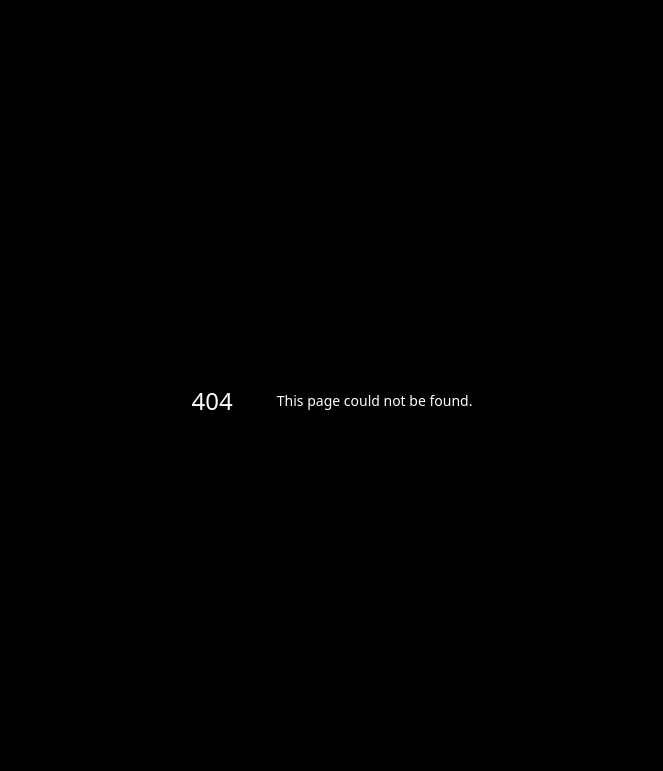
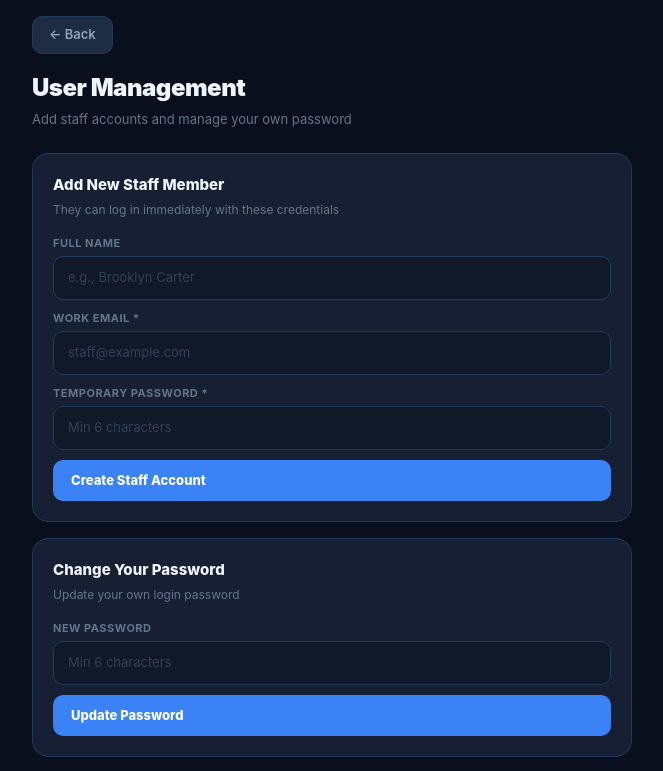
Before and after one commit to ASC-Harrison/nextjs-with-supabase, a Next.js app: page /admin-users in a window 1280 px wide. Before the commit this address had no page. Shown: the top 771 px of the page, without its empty margins (308-971 px from the left). Built offline with nearby package versions, Linux system fonts and the light colour scheme; no server answers.

Commit message:
Create page.tsx

```diff
--- /dev/null
+++ b/app/admin-users/page.tsx
@@ -0,0 +1,160 @@
+"use client";
+
+import { useEffect, useState } from "react";
+import { useRouter } from "next/navigation";
+import { createClient } from "@supabase/supabase-js";
+
+const supabase = createClient(
+  process.env.NEXT_PUBLIC_SUPABASE_URL!,
+  process.env.NEXT_PUBLIC_SUPABASE_ANON_KEY!
+);
+
+const CSS = `
+  *,*::before,*::after{box-sizing:border-box;}
+  body{margin:0;background:#0a0f1e;font-family:-apple-system,BlinkMacSystemFont,'SF Pro Display','Segoe UI',sans-serif;}
+  .root{min-height:100vh;background:#0a0f1e;color:#f0f6ff;padding:0 16px 60px;}
+  .wrap{max-width:600px;margin:0 auto;}
+  .back-btn{display:inline-flex;align-items:center;gap:6px;background:#1e2d42;border:1px solid #1e3a5f;border-radius:10px;padding:8px 16px;font-size:13px;font-weight:600;color:#94a3b8;cursor:pointer;margin-top:16px;margin-bottom:16px;font-family:inherit;}
+  .title{font-size:24px;font-weight:900;color:#f0f6ff;letter-spacing:-0.5px;margin-bottom:4px;}
+  .sub{font-size:13px;color:#64748b;margin-bottom:24px;}
+  .card{background:#162032;border:1px solid #1e3a5f;border-radius:16px;padding:20px;margin-bottom:16px;}
+  .card-title{font-size:15px;font-weight:800;color:#f0f6ff;margin-bottom:4px;}
+  .card-sub{font-size:12px;color:#64748b;margin-bottom:16px;}
+  .label{font-size:11px;font-weight:700;color:#64748b;text-transform:uppercase;letter-spacing:0.5px;margin-bottom:5px;display:block;}
+  .inp{width:100%;border-radius:10px;border:1px solid #1e3a5f;background:#111827;color:#f0f6ff;padding:11px 14px;font-size:13px;font-family:inherit;outline:none;transition:all 0.18s;margin-bottom:10px;}
+  .inp:focus{border-color:#3b82f6;box-shadow:0 0 0 3px rgba(59,130,246,0.1);}
+  .inp::placeholder{color:#334155;}
+  .btn{border-radius:10px;padding:11px 18px;font-size:13px;font-weight:800;cursor:pointer;border:none;font-family:inherit;transition:all 0.18s;display:inline-flex;align-items:center;gap:6px;}
+  .btn-ac{background:#3b82f6;color:#fff;}
+  .btn-ac:hover{background:#2563eb;}
+  .btn-gh{background:#1e2d42;color:#94a3b8;border:1px solid #1e3a5f;}
+  .btn-gh:hover{color:#f0f6ff;}
+  .btn-err{background:rgba(239,68,68,0.15);color:#fca5a5;border:1px solid rgba(239,68,68,0.3);}
+  .btn:disabled{opacity:0.4;cursor:not-allowed;}
+  .btn-full{width:100%;}
+  .user-row{display:flex;align-items:center;justify-content:space-between;gap:12px;padding:12px 0;border-bottom:1px solid #1e3a5f;}
+  .user-row:last-child{border-bottom:none;}
+  .user-email{font-size:13px;font-weight:600;color:#f0f6ff;word-break:break-all;}
+  .user-date{font-size:11px;color:#64748b;margin-top:2px;}
+  .badge{display:inline-flex;align-items:center;padding:2px 8px;border-radius:9999px;font-size:10px;font-weight:800;}
+  .badge-ok{background:rgba(16,185,129,0.15);color:#6ee7b7;border:1px solid rgba(16,185,129,0.3);}
+  .err{background:rgba(239,68,68,0.1);border:1px solid rgba(239,68,68,0.3);border-radius:10px;padding:12px;font-size:13px;color:#fca5a5;margin-bottom:14px;}
+  .ok{background:rgba(16,185,129,0.1);border:1px solid rgba(16,185,129,0.3);border-radius:10px;padding:12px;font-size:13px;color:#6ee7b7;margin-bottom:14px;}
+  .divider{height:1px;background:#1e3a5f;margin:16px 0;}
+  .current-user{background:rgba(59,130,246,0.08);border:1px solid rgba(59,130,246,0.2);border-radius:10px;padding:12px 14px;font-size:12px;color:#93c5fd;margin-bottom:20px;}
+`;
+
+export default function AdminUsersPage() {
+  const router = useRouter();
+  const [currentUser, setCurrentUser] = useState<any>(null);
+  const [newEmail,    setNewEmail]    = useState("");
+  const [newPassword, setNewPassword] = useState("");
+  const [newName,     setNewName]     = useState("");
+  const [loading,     setLoading]     = useState(false);
+  const [msg,         setMsg]         = useState<{type:"ok"|"err";text:string}|null>(null);
+  const [changePw,    setChangePw]    = useState("");
+  const [changePwLoading, setChangePwLoading] = useState(false);
+
+  useEffect(() => {
+    supabase.auth.getUser().then(({ data }) => setCurrentUser(data.user));
+  }, []);
+
+  async function handleInvite(e: React.FormEvent) {
+    e.preventDefault();
+    if (!newEmail.trim() || !newPassword.trim()) return;
+    setLoading(true); setMsg(null);
+    try {
+      const res = await fetch("/api/admin/invite-user", {
+        method: "POST",
+        headers: { "Content-Type": "application/json" },
+        body: JSON.stringify({ email: newEmail.trim(), password: newPassword, name: newName.trim() }),
+      });
+      const json = await res.json();
+      if (!json.ok) { setMsg({ type:"err", text: json.error }); }
+      else { setMsg({ type:"ok", text: `User ${newEmail} created successfully!` }); setNewEmail(""); setNewPassword(""); setNewName(""); }
+    } catch (e: any) { setMsg({ type:"err", text: e?.message ?? "Failed" }); }
+    finally { setLoading(false); }
+  }
+
+  async function handleChangePassword(e: React.FormEvent) {
+    e.preventDefault();
+    if (!changePw.trim() || changePw.length < 6) { setMsg({ type:"err", text:"Password must be at least 6 characters." }); return; }
+    setChangePwLoading(true); setMsg(null);
+    try {
+      const { error } = await supabase.auth.updateUser({ password: changePw });
+      if (error) { setMsg({ type:"err", text: error.message }); }
+      else { setMsg({ type:"ok", text:"Password updated successfully!" }); setChangePw(""); }
+    } catch (e: any) { setMsg({ type:"err", text: e?.message ?? "Failed" }); }
+    finally { setChangePwLoading(false); }
+  }
+
+  async function handleLogout() {
+    await supabase.auth.signOut();
+    router.push("/login");
+  }
+
+  return (
+    <>
+      <style dangerouslySetInnerHTML={{ __html: CSS }} />
+      <div className="root">
+        <div className="wrap">
+          <button onClick={() => router.push("/")} className="back-btn">← Back</button>
+          <div className="title">User Management</div>
+          <div className="sub">Add staff accounts and manage your own password</div>
+
+          {currentUser && (
+            <div className="current-user">
+              Signed in as: <strong>{currentUser.email}</strong>
+              <button onClick={handleLogout} style={{ marginLeft: 12, background:"rgba(239,68,68,0.15)", border:"1px solid rgba(239,68,68,0.3)", borderRadius:8, color:"#fca5a5", padding:"3px 10px", cursor:"pointer", fontSize:11, fontFamily:"inherit", fontWeight:700 }}>
+                Sign Out
+              </button>
+            </div>
+          )}
+
+          {msg && <div className={msg.type === "ok" ? "ok" : "err"}>{msg.text}</div>}
+
+          {/* Add new staff */}
+          <div className="card">
+            <div className="card-title">Add New Staff Member</div>
+            <div className="card-sub">They can log in immediately with these credentials</div>
+            <form onSubmit={handleInvite}>
+              <label className="label">Full Name</label>
+              <input value={newName} onChange={(e) => setNewName(e.target.value)} className="inp" placeholder="e.g., Brooklyn Carter" />
+              <label className="label">Work Email *</label>
+              <input value={newEmail} onChange={(e) => setNewEmail(e.target.value)} type="email" className="inp" placeholder="staff@example.com" required />
+              <label className="label">Temporary Password *</label>
+              <input value={newPassword} onChange={(e) => setNewPassword(e.target.value)} type="password" className="inp" placeholder="Min 6 characters" required minLength={6} />
+              <button type="submit" className="btn btn-ac btn-full" disabled={loading}>
+                {loading ? "Creating…" : "Create Staff Account"}
+              </button>
+            </form>
+          </div>
+
+          {/* Change own password */}
+          <div className="card">
+            <div className="card-title">Change Your Password</div>
+            <div className="card-sub">Update your own login password</div>
+            <form onSubmit={handleChangePassword}>
+              <label className="label">New Password</label>
+              <input value={changePw} onChange={(e) => setChangePw(e.target.value)} type="password" className="inp" placeholder="Min 6 characters" required minLength={6} />
+              <button type="submit" className="btn btn-ac btn-full" disabled={changePwLoading}>
+                {changePwLoading ? "Updating…" : "Update Password"}
+              </button>
+            </form>
+          </div>
+
+          <div className="card">
+            <div className="card-title">Security Notes</div>
+            <div style={{ fontSize:12, color:"#64748b", lineHeight:1.7 }}>
+              • Sessions expire after <strong style={{color:"#94a3b8"}}>30 minutes</strong> of inactivity<br/>
+              • All actions are logged with the verified user account<br/>
+              • To remove a staff member, go to Supabase → Authentication → Users and delete their account<br/>
+              • Each person must use their own login — no shared accounts
+            </div>
+          </div>
+
+        </div>
+      </div>
+    </>
+  );
+}
```
